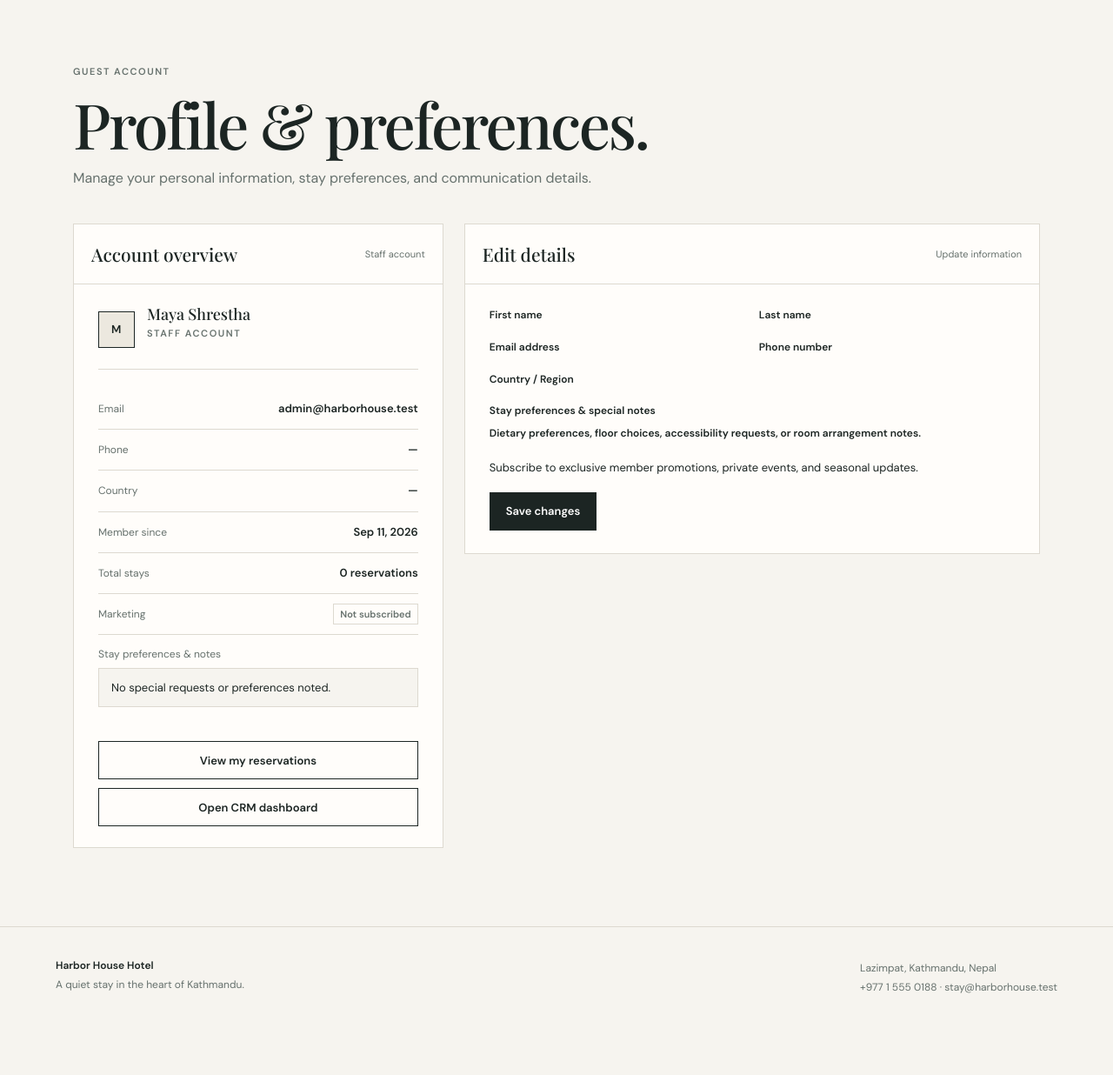
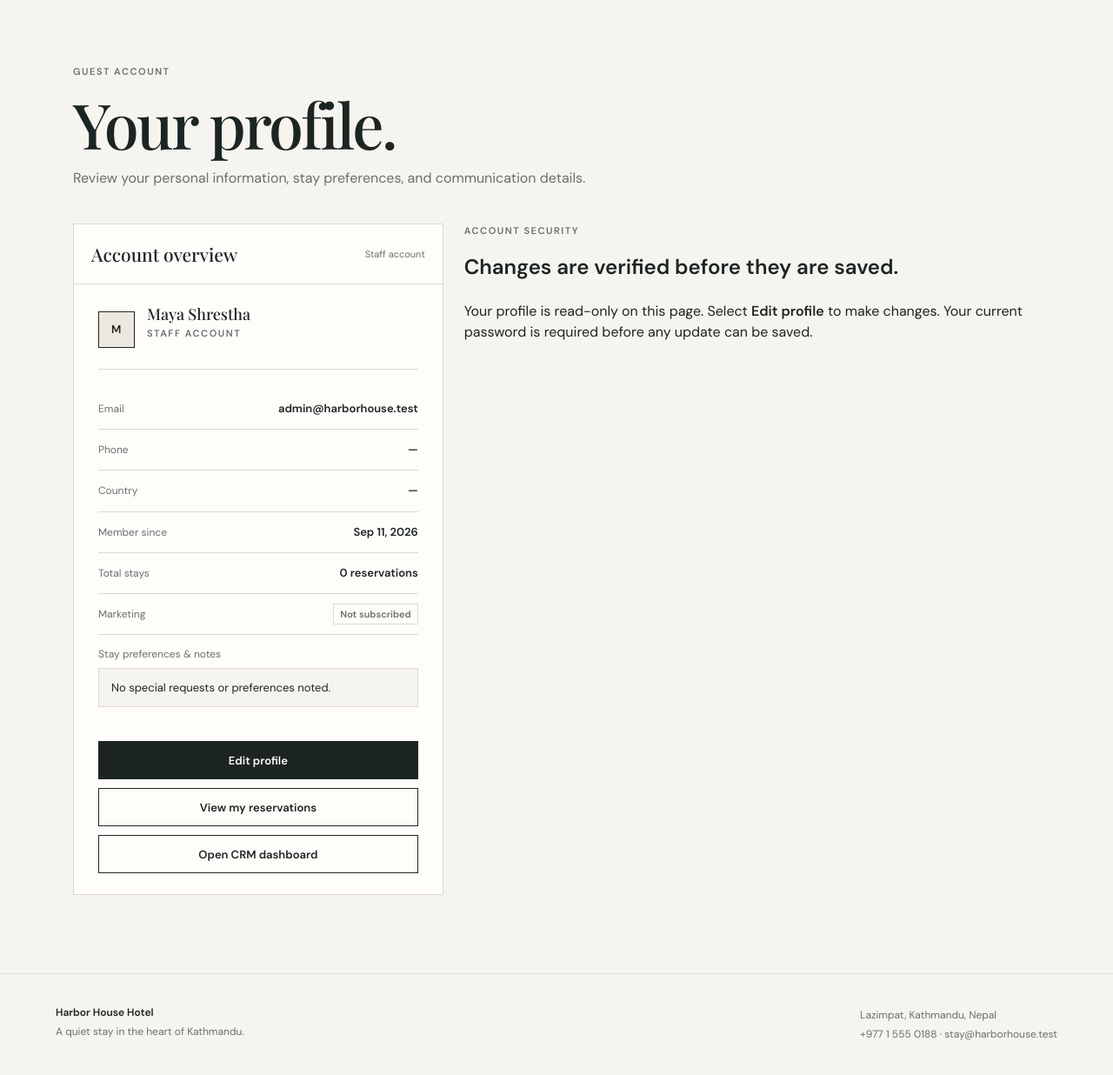
Before and after one commit to raunakmishraa/hotel-crm, a Django app: page /profile/ in a window 1280 px wide. Shown: the part 76-1312 px from the top of the page at 87% size. Before the commit the page ends 1218 px from the top, so only its background shows below. Run offline with Django 5.2, Linux system fonts and the light colour scheme; a user stored in the database is signed in; data comes from the database, SQL or seed files in the repository.

Commit message:
Make profile page read-only

```diff
--- a/backend/templates/hotel/profile.html
+++ b/backend/templates/hotel/profile.html
@@ -1,20 +1,20 @@
 {% extends "base.html" %}
-{% block title %}Profile details · {{ hotel.name }}{% endblock %}
+{% block title %}Profile · {{ hotel.name }}{% endblock %}
 
 {% block content %}
 <section class="page-heading compact">
   <p class="eyebrow">GUEST ACCOUNT</p>
-  <h1>Profile &amp; preferences.</h1>
-  <p>Manage your personal information, stay preferences, and communication details.</p>
+  <h1>Your profile.</h1>
+  <p>Review your personal information, stay preferences, and communication details.</p>
 </section>
 
-<section class="profile-grid">
-  <!-- Left Column: Account Details Overview -->
+<section class="profile-grid profile-overview-grid">
   <div class="profile-card">
     <div class="panel-heading">
       <h2>Account overview</h2>
       <span>{% if request.user.is_staff %}Staff account{% else %}Guest account{% endif %}</span>
     </div>
+
     <div class="profile-card-body">
       <div class="profile-identity">
         <span class="brand-mark profile-brand-mark">
@@ -27,26 +27,11 @@
       </div>
 
       <dl class="profile-dl">
-        <div>
-          <dt>Email</dt>
-          <dd>{{ request.user.email }}</dd>
-        </div>
-        <div>
-          <dt>Phone</dt>
-          <dd>{{ profile.phone|default:"—" }}</dd>
-        </div>
-        <div>
-          <dt>Country</dt>
-          <dd>{{ profile.country|default:"—" }}</dd>
-        </div>
-        <div>
-          <dt>Member since</dt>
-          <dd>{{ request.user.date_joined|date:"M j, Y" }}</dd>
-        </div>
-        <div>
-          <dt>Total stays</dt>
-          <dd><strong>{{ booking_count }}</strong> reservation{{ booking_count|pluralize }}</dd>
-        </div>
+        <div><dt>Email</dt><dd>{{ request.user.email }}</dd></div>
+        <div><dt>Phone</dt><dd>{{ profile.phone|default:"—" }}</dd></div>
+        <div><dt>Country</dt><dd>{{ profile.country|default:"—" }}</dd></div>
+        <div><dt>Member since</dt><dd>{{ request.user.date_joined|date:"M j, Y" }}</dd></div>
+        <div><dt>Total stays</dt><dd><strong>{{ booking_count }}</strong> reservation{{ booking_count|pluralize }}</dd></div>
         <div>
           <dt>Marketing</dt>
           <dd>
@@ -64,6 +49,7 @@
       </dl>
 
       <div class="profile-card-actions">
+        <a class="button button-dark" href="{% url 'profile_edit' %}">Edit profile</a>
         <a class="button button-light" href="{% url 'my_bookings' %}">View my reservations</a>
         {% if request.user.is_staff %}
           <a class="button button-light" href="{% url 'crm_dashboard' %}">Open CRM dashboard</a>
@@ -72,83 +58,10 @@
     </div>
   </div>
 
-  <!-- Right Column: Edit Profile Details -->
-  <div class="profile-card">
-    <div class="panel-heading">
-      <h2>Edit details</h2>
-      <span>Update information</span>
-    </div>
-    <form class="profile-card-form" method="post" novalidate>
-      {% csrf_token %}
-
-      {% if form.non_field_errors %}
-        <div class="form-error">
-          {% for err in form.non_field_errors %}{{ err }}{% endfor %}
-        </div>
-      {% endif %}
-
-      <div class="form-grid">
-        <label>
-          First name
-          {{ form.first_name }}
-          {% if form.first_name.errors %}
-            <span class="field-error-text">{{ form.first_name.errors.0 }}</span>
-          {% endif %}
-        </label>
-
-        <label>
-          Last name
-          {{ form.last_name }}
-          {% if form.last_name.errors %}
-            <span class="field-error-text">{{ form.last_name.errors.0 }}</span>
-          {% endif %}
-        </label>
-      </div>
-
-      <div class="form-grid">
-        <label>
-          Email address
-          {{ form.email }}
-          {% if form.email.errors %}
-            <span class="field-error-text">{{ form.email.errors.0 }}</span>
-          {% endif %}
-        </label>
-
-        <label>
-          Phone number
-          {{ form.phone }}
-          {% if form.phone.errors %}
-            <span class="field-error-text">{{ form.phone.errors.0 }}</span>
-          {% endif %}
-        </label>
-      </div>
-
-      <label>
-        Country / Region
-        {{ form.country }}
-        {% if form.country.errors %}
-          <span class="field-error-text">{{ form.country.errors.0 }}</span>
-        {% endif %}
-      </label>
-
-      <label>
-        Stay preferences &amp; special notes
-        <span class="field-hint">Dietary preferences, floor choices, accessibility requests, or room arrangement notes.</span>
-        {{ form.notes }}
-        {% if form.notes.errors %}
-          <span class="field-error-text">{{ form.notes.errors.0 }}</span>
-        {% endif %}
-      </label>
-
-      <label class="form-checkbox">
-        {{ form.marketing_opt_in }}
-        <span>Subscribe to exclusive member promotions, private events, and seasonal updates.</span>
-      </label>
-
-      <div class="form-actions">
-        <button class="button button-dark" type="submit">Save changes</button>
-      </div>
-    </form>
-  </div>
+  <aside class="profile-security-note">
+    <p class="eyebrow">ACCOUNT SECURITY</p>
+    <h2>Changes are verified before they are saved.</h2>
+    <p>Your profile is read-only on this page. Select <strong>Edit profile</strong> to make changes. Your current password is required before any update can be saved.</p>
+  </aside>
 </section>
 {% endblock %}
```
